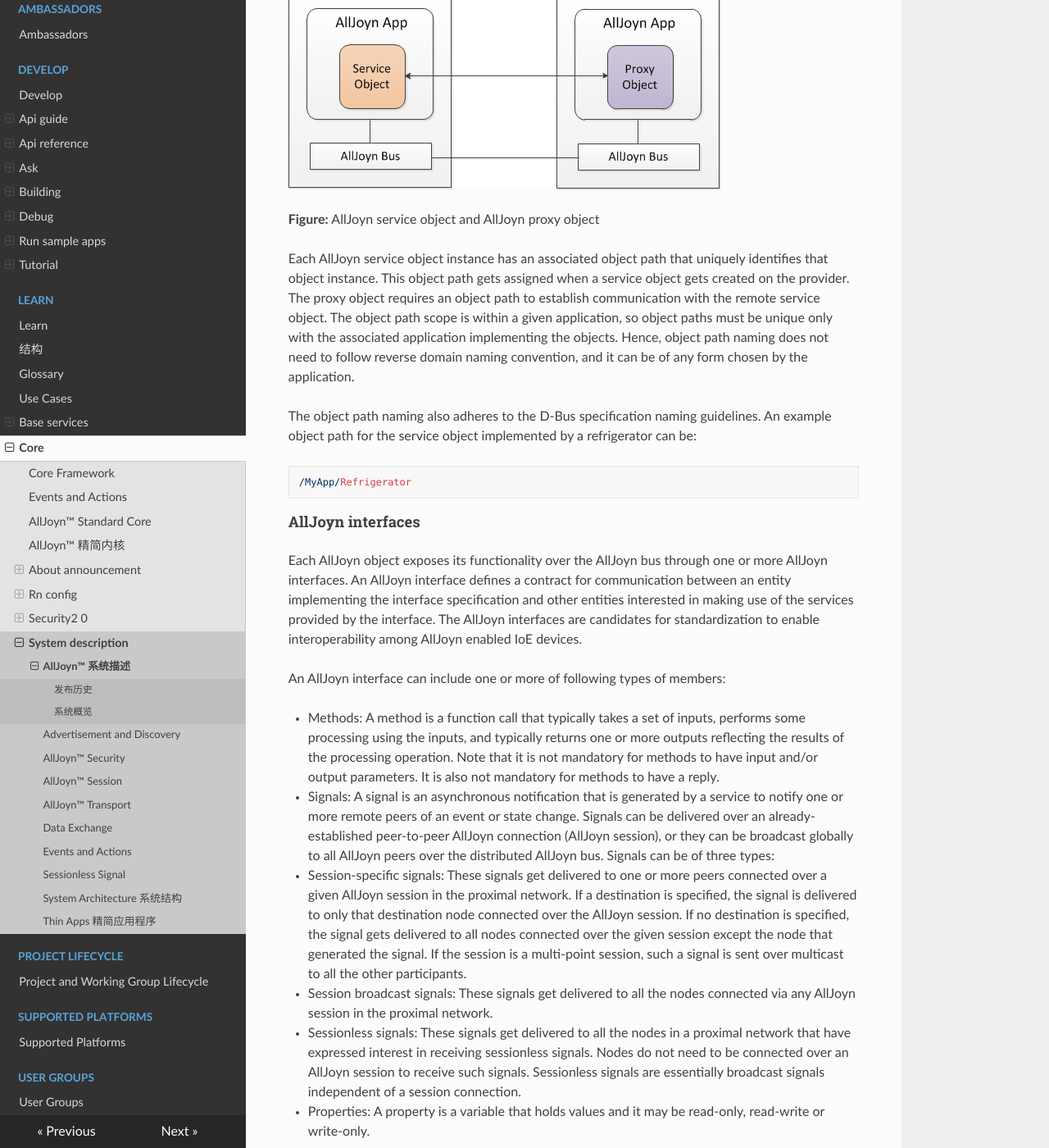
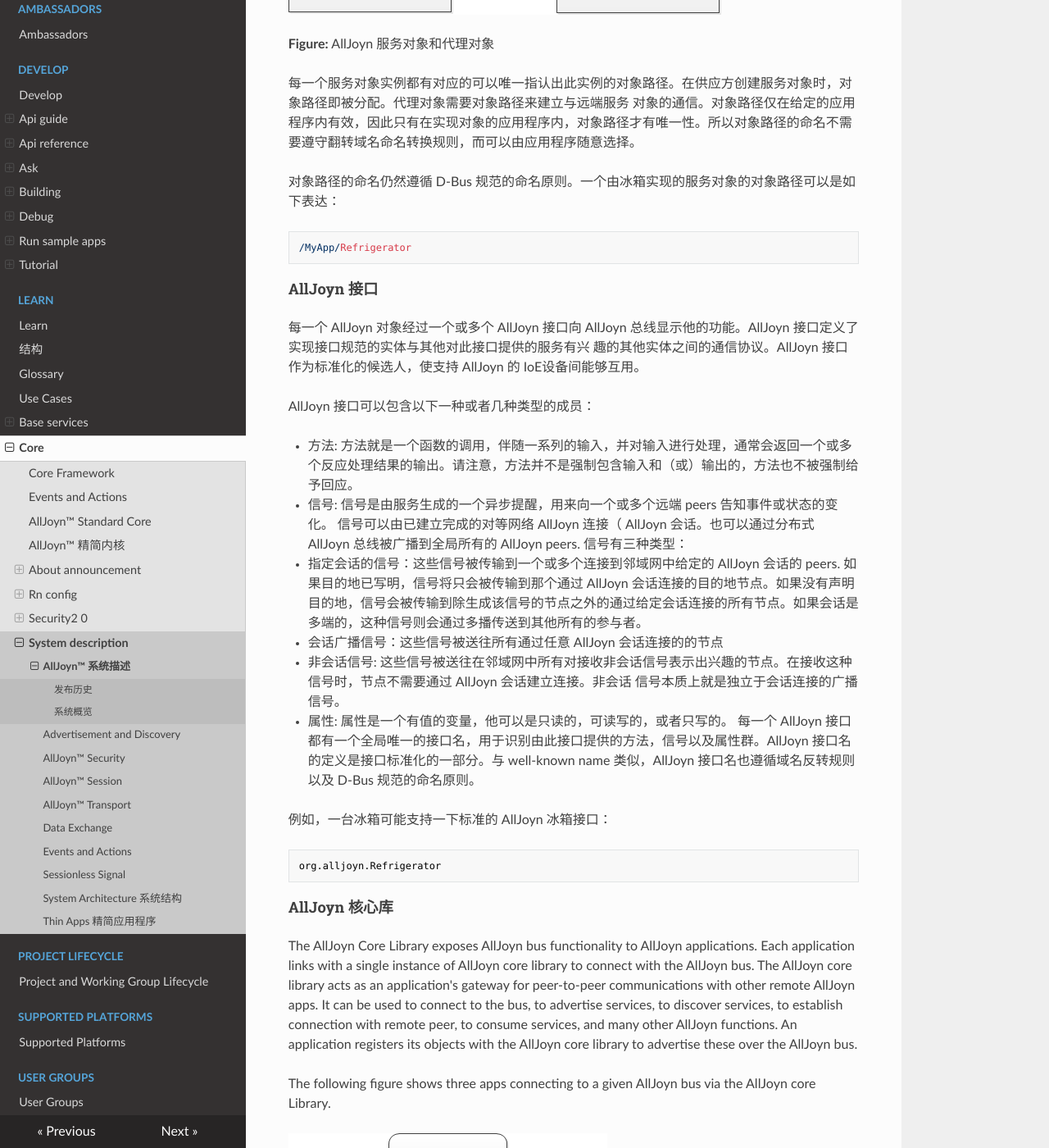
Before and after one commit to smart-conn/alljoyn-zh, an MkDocs documentation site: the page built from docs/learn/core/system-description/index.md, in a window 1280 px wide and 1400 px high, scrolled down 9987 px. Shown: the whole window at 82% size. Built offline with MkDocs 1.6.1, drawn with Linux system fonts in a browser that asks for light colours; nearby versions of some CDN libraries; some of the changed text lies outside the part shown.

Commit message:
Update index.md

````diff
--- a/docs/learn/core/system-description/index.md
+++ b/docs/learn/core/system-description/index.md
@@ -59,12 +59,12 @@ AllJoyn 开源软件系统提供了可以完成夸异构分布式系统的 IoE
 
 设备1和设备2只有提供 AllJoyn 服务的供应方应用程序。设备3只有使用其它设备服务的消费方应用程序。设备4的应用程序可以同时充当供应方和消费方。设备4上的应用程序使用设备2的应用程序所提供的服务。同时他提供的服务还被设备3上的应用程序所使用。箭头的方向从供应方指向消费方，指示着服务的消费。
 
-AllJoyn 框架为 IoE 设备之间的通信建立了一个底层总线结构。在 IoE 设备上的 AllJoyn 应用程序 通过 AllJoyn 主线与其他应用程序连接并通信。
-AllJoyn 主线为在 IoE 设备上的应用程序提供了可以发送通知或者交换数据的平台以及无线链路无关的传输机制。AllJoyn 主线负责处理与底层物理的特定网
+AllJoyn 框架为 IoE 设备之间的通信建立了一个底层总线结构。在 IoE 设备上的 AllJoyn 应用程序 通过 AllJoyn 总线与其他应用程序连接并通信。
+AllJoyn 总线为在 IoE 设备上的应用程序提供了可以发送通知或者交换数据的平台以及无线链路无关的传输机制。AllJoyn 总线负责处理与底层物理的特定网
 络传输相配饰的工作。
 
-每一个 AllJoyn 的应用程序都连接到本地的 AllJoyn 主线。一个给定的本地 AllJoyn 主线可以连接一个或者多个应用程序。AllJoyn 主线使附着在它上面的
-应用程序可以完成广播服务，发现服务以及互相通信的功能。在多个设备上的 AllJoyn 主线用类似 Wi-Fi 的底层网络技术来互相通信。
+每一个 AllJoyn 的应用程序都连接到本地的 AllJoyn 总线。一个给定的本地 AllJoyn 总线可以连接一个或者多个应用程序。AllJoyn 总线使附着在它上面的
+应用程序可以完成广播服务，发现服务以及互相通信的功能。在多个设备上的 AllJoyn 总线用类似 Wi-Fi 的底层网络技术来互相通信。
 
 AllJoyn 平台的开源实现方式提供了一个生态系统，诸多用户可以通过添加新功能及增强功能来为 AllJoyn 生态系统做贡献。此系统支持通过 OS 抽象层实现
 的操作系统无关性，使得 AllJoyn 框架以及应用程序可以在多种操作平台上运行。AllJoyn框架支持大多数的标准 Linux 发行版，Android2.3 及后续版本，
@@ -78,7 +78,7 @@ AllJoyn 框架同时也支持多种用于为 IoE设备开发应用程序及服
 AllJoyn系统
 
 AllJoyn 实现了一个广泛兼容的 D-Bus over-the-wire 协议，并遵守在 D-Bus 规范中的众多命名习俗和指导原则。AllJoyn 延展并显著强化了 D-Bus 消息
-主线，以支持分布式主线的场景。AllJoyn 系统使用按照下文描述的 D-Bus 规范：
+总线，以支持分布式总线的场景。AllJoyn 系统使用按照下文描述的 D-Bus 规范：
 
 * 使用 D-Bus 的数据类型系统以及序列化格式
 * 通过添加 flags 以及 headers（具体细节请参阅[Message format][message-format]）实现增强版的 D-Bus over-the-wire 协议。
@@ -89,7 +89,7 @@ D-Bus 规范请参阅以下网址： (http://dbus.freedesktop.org/doc/dbus-speci
 
 ### AllJoyn 系统的关键概念
 
-如之前所述，AllJoyn 框架为应用程序提供可以推广和发现服务，以及使用其他应用程序提供的功能的底层主线结构。为了实现此结构，AllJoyn 框架提供了
+如之前所述，AllJoyn 框架为应用程序提供可以推广和发现服务，以及使用其他应用程序提供的功能的底层总线结构。为了实现此结构，AllJoyn 框架提供了
 一个可供应用程序交互的面向对象的软件框架。
 
 #### AllJoyn 路由
@@ -107,7 +107,7 @@ AllJoyn 路由组件为 AllJoyn 系统提供核心功能，包括点对点推广
 AllJoyn 路由有定义了被支持功能集合的相关 AllJoyn 协议译本。在连接建立后，此协议会在 AllJoyn 网络上的 AllJoyn 路由之间交换，作为建立 AllJoyn
 会话的一部分。
 
-#### AllJoyn 主线
+#### AllJoyn 总线
 
 AllJoyn 路由提供了软件总线功能，借助此功能一个或多个应用程序可以与总线建立连接并交换消息。在设备上的 AllJoyn 路由实例建立本地的 AllJoyn 逻 辑总线，如下图所示。
 
@@ -122,24 +122,24 @@ AllJoyn 逻辑总线映射到一个单独的 AllJoyn 路由有以下两种情况
 
 在设备上有多个应用程序的捆绑部署模型中，AllJoyn 逻辑总线映射到多个 AllJoyn 路由实例的情况请参阅 UC1.
 
-**NOTE:*8 在此文档中，AllJoyn 路由与 AllJoyn 总线这两个术语是可以相互替换的，他们指代着一个由 AllJoyn 系统提供的相同集合的主线功能。
+**NOTE:*8 在此文档中，AllJoyn 路由与 AllJoyn 总线这两个术语是可以相互替换的，他们指代着一个由 AllJoyn 系统提供的相同集合的总线功能。
 
-下图是在有多个应用程序连接到主线的两个不同设备上的 AllJoyn 本地主线的简化视图。
+下图是在有多个应用程序连接到总线的两个不同设备上的 AllJoyn 本地总线的简化视图。
 
 ![alljoyn-bus][alljoyn-bus]
 
-**Figure:** AllJoyn 主线
+**Figure:** AllJoyn 总线
 
-AllJoyn 主线为连接到主线的应用程序之间通信提供了一个媒介。在多个设备上的 AllJoyn 主线通过类似 Wi-Fi 的底层网络技术实现通信。
+AllJoyn 总线为连接到总线的应用程序之间通信提供了一个媒介。在多个设备上的 AllJoyn 总线通过类似 Wi-Fi 的底层网络技术实现通信。
 
-下图展示了由跨越多个设备的多个 AllJoyn 主线实例所构成的逻辑分布式 AllJoyn 软件主线:
+下图展示了由跨越多个设备的多个 AllJoyn 总线实例所构成的逻辑分布式 AllJoyn 软件总线:
 
 ![distributed-alljoyn-bus][distributed-alljoyn-bus]
 
-**Figure:** 分布式 AllJoyn 主线
+**Figure:** 分布式 AllJoyn 总线
 
-分布式 AllJoyn 主线隐藏了所有运行在多个设备上的应用程序中的通信链路细节。对于连接到 AllJoyn 主线的一个应用程序来说，运行在另一个设备上的远
-端应用程序看起来就像在这个设备本地的一个应用程序一样。AllJoyn 分布式主线为在分布式系统上传送消息提供了一个快速且轻量化的方式。
+分布式 AllJoyn 总线隐藏了所有运行在多个设备上的应用程序中的通信链路细节。对于连接到 AllJoyn 总线的一个应用程序来说，运行在另一个设备上的远
+端应用程序看起来就像在这个设备本地的一个应用程序一样。AllJoyn 分布式总线为在分布式系统上传送消息提供了一个快速且轻量化的方式。
 
 #### AllJoyn 服务
 
@@ -159,183 +159,110 @@ Unique Name = ":"<AJ router GUID>"."<Seq #>
 
 **NOTE:** ":<AJ router GUID>.1" 标识符会一直被分配给 AllJoyn 路由的本地终点。
 
-下图展示了一个 GUID=100的单一 AllJoyn 路由为三个连接到 AllJoyn 主线的应用程序分配唯一标识符的过程：
+下图展示了一个 GUID=100的单一 AllJoyn 路由为三个连接到 AllJoyn 总线的应用程序分配唯一标识符的过程：
 
 ![uniquename-assignment-1][uniquename-assignment-1]
 
 **Figure:** AllJoyn 唯一标识符分配1 (多个应用程序连接到单一 AllJoyn 路由)
 
 此场景描述了有多个 AllJoyn 应用程序的设备连接到一个单一 AllJoyn 路由的情况。
-It is
-expected that a large number of AllJoyn-enabled devices
-will be single-purpose devices (e.g., refrigerator, oven,
-light bulb, etc.), and will have only one application residing
-on the device and connecting to the AllJoyn bus. However, there
-can be devices where a single instance of an AllJoyn router will
-support multiple applications, such as a TV.
 
-The following fiture shows the unique name assignment for AllJoyn
-apps with multiple instances of an AllJoyn router forming an
-AllJoyn bus.
+我们期望大多数支持 AllJoyn 的设备都是单一目的设备（例如，冰箱，烤箱，照明灯泡等等），并只有一个连接到 AllJoyn 总线的应用程序在其上。但是也
+会有 AllJoyn 路由单一实例支持多个应用程序的设备，比如电视。
+
+下图展示了组成 AllJoyn 总线并在 AllJoyn 路由上有多个实例的 AllJoyn 应用程序的独立标识分配过程：
+
 
 ![uniquename-assignment-2][uniquename-assignment-2]
 
-**Figure:** AllJoyn unique name assignment 2 (each app has instance of AllJoyn router)
+**Figure:** AllJoyn 唯一标识符分配2 (每个应用程序都有 AllJoyn 路由的实例）。
 
-**NOTE:** The GUID part in each unique name is different and
-corresponds to the GUID for the associated AllJoyn router.
 
-The following figure shows the unique name assignment for
-AllJoyn apps on two different devices connected over a
-distributed AllJoyn bus.
+**NOTE:** 每个唯一标识的 GUID 部分都是不同的，他们与相关联的 AllJoyn 路由上的 GUID 相同
+
+下图展示了通过分布式 AllJoyn 总线连接的两个不同设备上应用程序的独立标识分配过程：
 
 ![uniquename-assignment-3][uniquename-assignment-3]
 
-**Figure:** AllJoyn unique name assignment 3 (AllJoyn apps on two devices connected over distributed AllJoyn bus)
+**Figure:** AllJoyn 唯一标识符分配3 (通过分布式 AllJoyn 总线连接的两个设备上的应用程序)。
 
 #### Well-known name
 
-An AllJoyn application can decide to use well-known names for
-its services. A well-known name is a consistent way to refer
-to a service (or collection of services) offered over the
-AllJoyn bus. An app can use a single well-known name for all
-the services it offers, or it can use multiple well-known names
-across these services.
+AllJoyn 应用程序可以决定为他的服务使用 well-known names.  well-known names 是由 AllJoyn 总线提供的可以持续地查阅到服务（或一系列服务）的方
+法。应用程序可以对其所提供的所有服务使用单一的 well-known name，也可以对这些服务使用多个 well-known names.
 
-An application can request use of one or more well-known names
-from the AllJoyn bus for services it provides. If the requested
-well-known name is not already in use, exclusive use of that
-well-known name is granted to the application. This ensures
-that well-known names represent unique addresses on the AllJoyn
-bus at any point. The well-known name uniqueness is guaranteed
-only within the local AllJoyn bus. Global uniqueness for a
-well-known name should be achieved by adapting certain naming
-guidelines and format.
+应用程序可以为他的服务向 AllJoyn 总线申请一个或多个 well-known names. 如果被申请的 well-known names 尚未被使用，申请使用的应用程序将会被授
+予独家使用权。该操作确保了 well-known names 在任何时候都可以代表唯一的地址。此唯一性仅在本地的 AllJoyn 总线内存在。若要实现 well-known names 的全局唯一性，需使用特定的命名规范及格式。
 
-The AllJoyn well-known name follows the reverse domain name
-format. There can be multiple instances of a given application
-on a distributed AllJoyn bus, for example, the same refrigerator
-application running on two different refrigerators from the same
-vendor in the proximal network (one in the kitchen and one in
-the basement). To distinguish multiple instances of a given
-app on the AllJoyn bus, the well-known name should have a
-unique app specific identifier as a suffix, e.g., a GUID
-identifying the app instance.
+AllJoyn 的 well-known name 使用翻转的域名作为标准格式。在分布式 AllJoyn 总线上的给定应用程序可以用多个实例，例如，在邻域网中（一个在厨房， 另一个在地下室），由同一个供货商提供的两个不同冰箱上面运行的相同的冰箱应用程序。为了分辨在 AllJoyn 总线上一个给定应用程序的多个实例，需要给
+well-known name 加上声明应用程序的标签作后缀，例如，区别应用程序实例的 GUID.
 
-The AllJoyn well-known name (WKN) follows the D-Bus specification
-guidelines for naming and has following format:
+AllJoyn 的 well-known name 遵守 D-Bus 规范中的命名原则，其格式如下所示：
 
 ```
 WKN = <reverse domain style name for service/app>"."<app instance GUID>
 ```
-
-For example, a refrigerator service can use the following
-well-known name:
+例如，一个冰箱服务可以使用如下的 well-known name:
 
 ```
 com.alljoyn.Refrigerator.12345678
 ```
 
-#### AllJoyn object
+#### AllJoyn 对象
 
-AllJoyn applications implement one or more AllJoyn objects
-to support AllJoyn services functionality. These AllJoyn objects
-are called service objects and are advertised over the AllJoyn
-bus. Other AllJoyn applications can discover these objects from
-the AllJoyn bus and access them remotely to consume services provided
-by them.
+为了支持 AllJoyn 的服务功能，AllJoyn 应用程序可以实现一个或多个 AllJoyn 对象。这些 AllJoyn 对象被称为服务对象，并通过 AllJoyn 总线被推广。
+其他的 AllJoyn 应用程序可以通过 AllJoyn 总线发现这些对象，并对他们进行远程访问，消费他们提供的服务。
 
-A consumer application accesses an AllJoyn service object
-through a proxy object. A proxy object is a local representation
-of a remote service object that is accessed through the AllJoyn bus.
+消费方应用程序通过一个代理对象来访问 AllJoyn 的服务对象。代理对象是远端服务对象的本地代表，通过 AllJoyn 总线被访问。
 
-The following figure shows the distinction between the AllJoyn
-service object and proxy object.
+下图展示了 AllJoyn 服务对象与代理对象之间的区别。
 
 ![alljoyn-service-object-proxy-object][alljoyn-service-object-proxy-object]
 
-**Figure:** AllJoyn service object and AllJoyn proxy object
+**Figure:** AllJoyn 服务对象和代理对象
 
-Each AllJoyn service object instance has an associated object
-path that uniquely identifies that object instance. This object
-path gets assigned when a service object gets created on the
-provider. The proxy object requires an object path to establish
-communication with the remote service object. The object path
-scope is within a given application, so object paths must be
-unique only with the associated application implementing the
-objects. Hence, object path naming does not need to follow
-reverse domain naming convention, and it can be of any form
-chosen by the application.
+每一个服务对象实例都有对应的可以唯一指认出此实例的对象路径。在供应方创建服务对象时，对象路径即被分配。代理对象需要对象路径来建立与远端服务
+对象的通信。对象路径仅在给定的应用程序内有效，因此只有在实现对象的应用程序内，对象路径才有唯一性。所以对象路径的命名不需要遵守翻转域名命名转换规则，而可以由应用程序随意选择。
 
-The object path naming also adheres to the D-Bus specification
-naming guidelines. An example object path for the service
-object implemented by a refrigerator can be:
+对象路径的命名仍然遵循 D-Bus 规范的命名原则。一个由冰箱实现的服务对象的对象路径可以是如下表达：
 
 ```
 /MyApp/Refrigerator
 ```
 
-#### AllJoyn interfaces
+#### AllJoyn 接口
 
-Each AllJoyn object exposes its functionality over the AllJoyn
-bus through one or more AllJoyn interfaces. An AllJoyn interface
-defines a contract for communication between an entity implementing
-the interface specification and other entities interested in
-making use of the services provided by the interface. The AllJoyn
-interfaces are candidates for standardization to enable interoperability
-among AllJoyn enabled IoE devices.
+每一个 AllJoyn 对象经过一个或多个 AllJoyn 接口向 AllJoyn 总线显示他的功能。AllJoyn 接口定义了实现接口规范的实体与其他对此接口提供的服务有兴
+趣的其他实体之间的通信协议。AllJoyn 接口作为标准化的候选人，使支持 AllJoyn 的 IoE设备间能够互用。
 
-An AllJoyn interface can include one or more of following
-types of members:
+AllJoyn 接口可以包含以下一种或者几种类型的成员：
 
-* Methods: A method is a function call that typically takes
-a set of inputs, performs some processing using the inputs,
-and typically returns one or more outputs reflecting the results
-of the processing operation. Note that it is not mandatory for
-methods to have input and/or output parameters. It is also not
-mandatory for methods to have a reply.
-* Signals: A signal is an asynchronous notification that is
-generated by a service to notify one or more remote peers of
-an event or state change. Signals can be delivered over an
-already-established peer-to-peer AllJoyn connection (AllJoyn session),
-or they can be broadcast globally to all AllJoyn peers over
-the distributed AllJoyn bus. Signals can be of three types:
-  * Session-specific signals: These signals get delivered to
-  one or more peers connected over a given AllJoyn session
-  in the proximal network. If a destination is specified,
-  the signal is delivered to only that destination node connected
-  over the AllJoyn session. If no destination is specified,
-  the signal gets delivered to all nodes connected over the
-  given session except the node that generated the signal.
-  If the session is a multi-point session, such a signal
-  is sent over multicast to all the other participants.
-  * Session broadcast signals: These signals get delivered
-  to all the nodes connected via any AllJoyn session in
-  the proximal network.
-  * Sessionless signals: These signals get delivered to all
-  the nodes in a proximal network that have expressed interest
-  in receiving sessionless signals. Nodes do not need to be
-  connected over an AllJoyn session to receive such signals.
-  Sessionless signals are essentially broadcast signals independent
-  of a session connection.
-* Properties: A property is a variable that holds values and
-it may be read-only, read-write or write-only.
+* 方法: 方法就是一个函数的调用，伴随一系列的输入，并对输入进行处理，通常会返回一个或多个反应处理结果的输出。请注意，方法并不是强制包含输入和（或）输出的，方法也不被强制给予回应。
 
-Every AllJoyn interface has a globally unique interface name
-that identifies the grouping of methods, signals, and properties
-provided by that interface. The AllJoyn interface name gets
-defined as part of standardizing the interface. Similar to
-the well-known name, the AllJoyn interface name also follows
-reverse domain name format and D-Bus specification naming guidelines.
 
-For example, a refrigerator could support the following standard
-AllJoyn refrigerator interface.
+* 信号: 信号是由服务生成的一个异步提醒，用来向一个或多个远端 peers 告知事件或状态的变化。 信号可以由已建立完成的对等网络 AllJoyn 连接（ AllJoyn 会话。也可以通过分布式 AllJoyn 总线被广播到全局所有的 AllJoyn peers. 信号有三种类型：
+
+  * 指定会话的信号：这些信号被传输到一个或多个连接到邻域网中给定的 AllJoyn 会话的 peers. 如果目的地已写明，信号将只会被传输到那个通过 AllJoyn 会话连接的目的地节点。如果没有声明目的地，信号会被传输到除生成该信号的节点之外的通过给定会话连接的所有节点。如果会话是多端的，这种信号则会通过多播传送到其他所有的参与者。
+
+  * 会话广播信号：这些信号被送往所有通过任意 AllJoyn 会话连接的的节点
+
+  * 非会话信号: 这些信号被送往在邻域网中所有对接收非会话信号表示出兴趣的节点。在接收这种信号时，节点不需要通过 AllJoyn 会话建立连接。非会话
+  信号本质上就是独立于会话连接的广播信号。
+
+* 属性: 属性是一个有值的变量，他可以是只读的，可读写的，或者只写的。
+每一个 AllJoyn 接口都有一个全局唯一的接口名，用于识别由此接口提供的方法，信号以及属性群。AllJoyn 接口名的定义是接口标准化的一部分。与 well-known name 类似，AllJoyn 接口名也遵循域名反转规则以及 D-Bus 规范的命名原则。
+
+例如，一台冰箱可能支持一下标准的 AllJoyn 冰箱接口：
 
 ```
 org.alljoyn.Refrigerator
 ```
 
-#### AllJoyn core library
+#### AllJoyn 核心库
+
+
+
+
 
 The AllJoyn Core Library exposes AllJoyn bus functionality to
 AllJoyn applications. Each application links with a single
````
